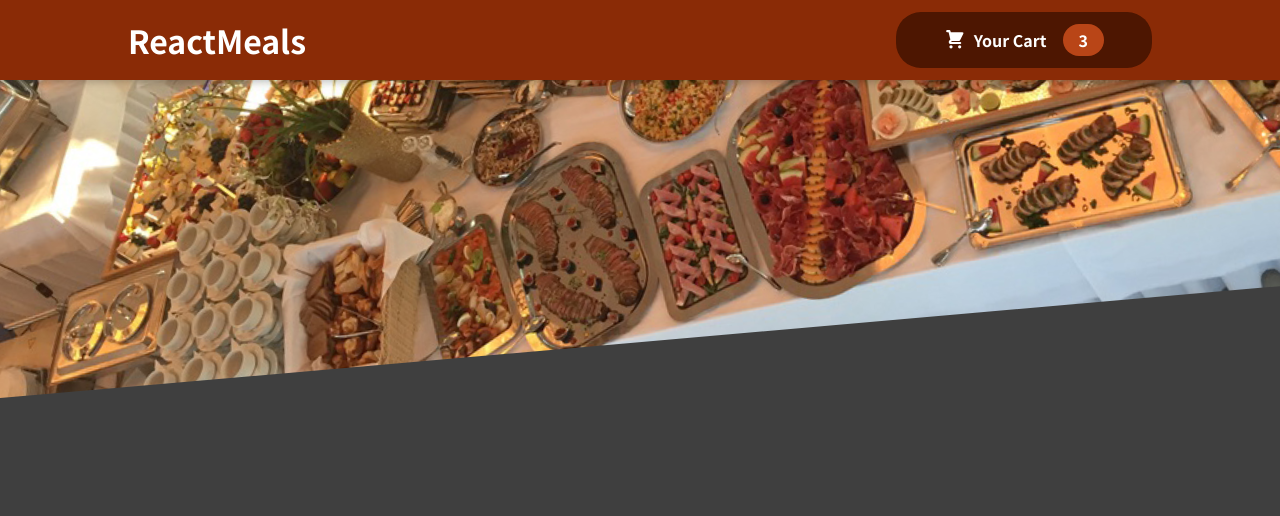
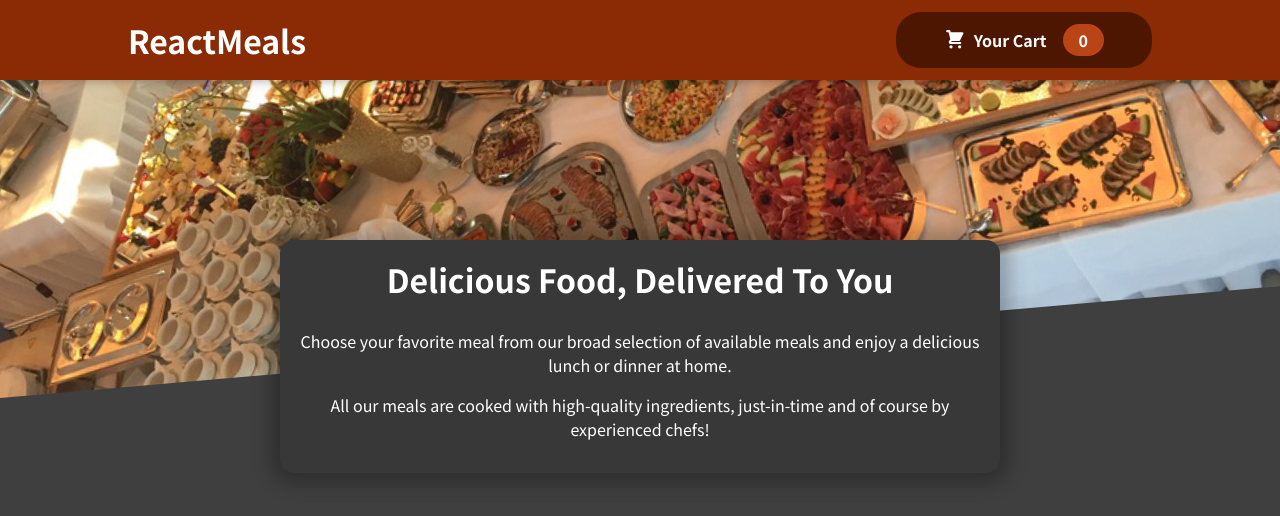
Before and after one commit to basantimages/Food-order-app, a React (Create React App) app: page / in a window 1280 px wide. Shown: the top 516 px of the page. Built offline with nearby package versions, Linux system fonts and the light colour scheme.

Commit message:
Meals summary added

```diff
--- a/src/App.js
+++ b/src/App.js
@@ -1,11 +1,15 @@
 import { Fragment } from 'react';
 
 import Header from './components/Layout/Header';
+import Meals from './components/Meals/Meals';
 
 function App() {
   return (
     <Fragment>
       <Header />
+      <main>
+        <Meals />
+      </main>
     </Fragment>
   );
 }
--- a/src/components/Layout/HeaderCartButton.js
+++ b/src/components/Layout/HeaderCartButton.js
@@ -8,7 +8,7 @@ const HeaderCartButton = (props) => {
         <CartIcon />
       </span>
       <span>Your Cart</span>
-      <span className={classes.badge}>3</span>
+      <span className={classes.badge}>0</span>
     </button>
   );
 };
--- /dev/null
+++ b/src/components/Meals/Meals.js
@@ -0,0 +1,13 @@
+import { Fragment } from 'react';
+
+import MealsSummary from './MealsSummary';
+
+const Meals = () => {
+  return (
+    <Fragment>
+      <MealsSummary />
+    </Fragment>
+  );
+};
+
+export default Meals;
--- /dev/null
+++ b/src/components/Meals/MealsSummary.js
@@ -0,0 +1,19 @@
+import classes from './MealsSummary.module.css';
+
+const MealsSummary = () => {
+  return (
+    <section className={classes.summary}>
+      <h2>Delicious Food, Delivered To You</h2>
+      <p>
+        Choose your favorite meal from our broad selection of available meals
+        and enjoy a delicious lunch or dinner at home.
+      </p>
+      <p>
+        All our meals are cooked with high-quality ingredients, just-in-time and
+        of course by experienced chefs!
+      </p>
+    </section>
+  );
+};
+
+export default MealsSummary;
--- /dev/null
+++ b/src/components/Meals/MealsSummary.module.css
@@ -0,0 +1,18 @@
+.summary {
+  text-align: center;
+  max-width: 45rem;
+  width: 90%;
+  margin: auto;
+  margin-top: -10rem;
+  position: relative;
+  background-color: #383838;
+  color: white;
+  border-radius: 14px;
+  padding: 1rem;
+  box-shadow: 0 1px 18px 10px rgba(0, 0, 0, 0.25);
+}
+
+.summary h2 {
+  font-size: 2rem;
+  margin-top: 0;
+}
```
